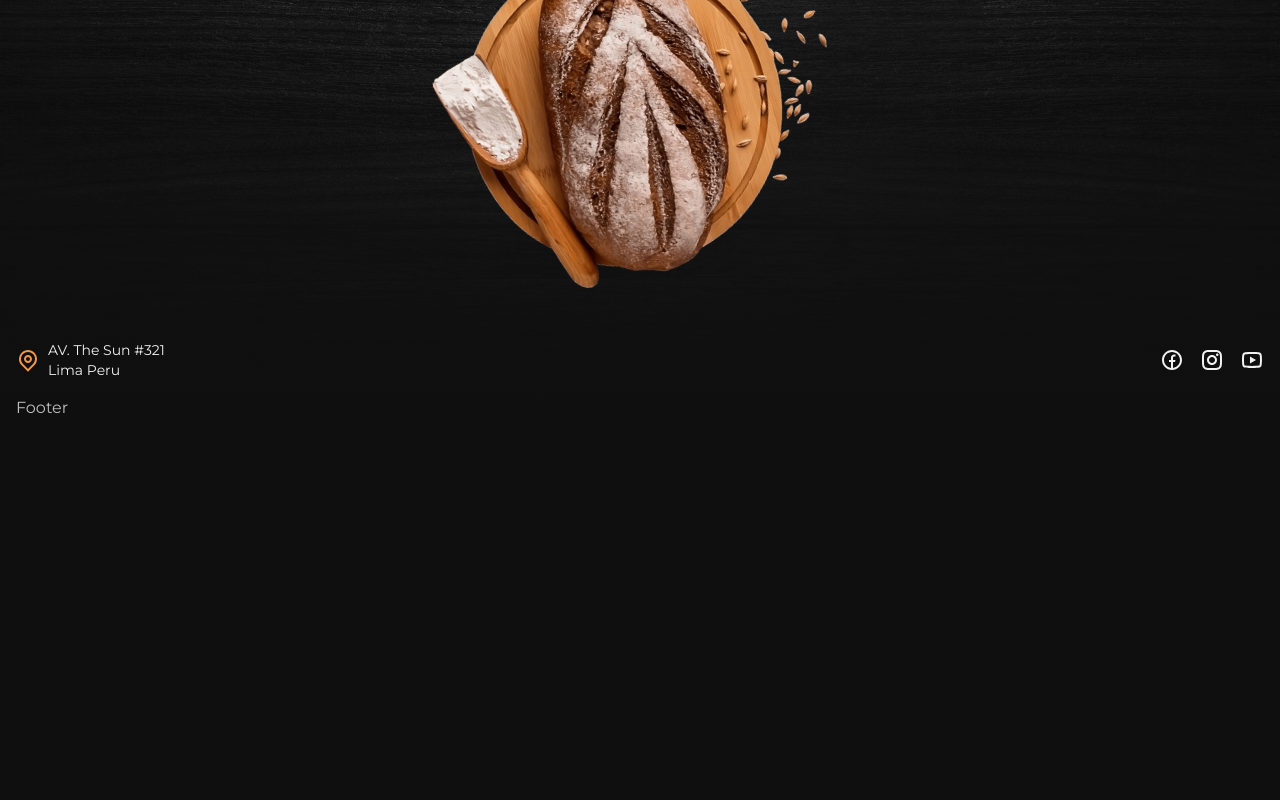
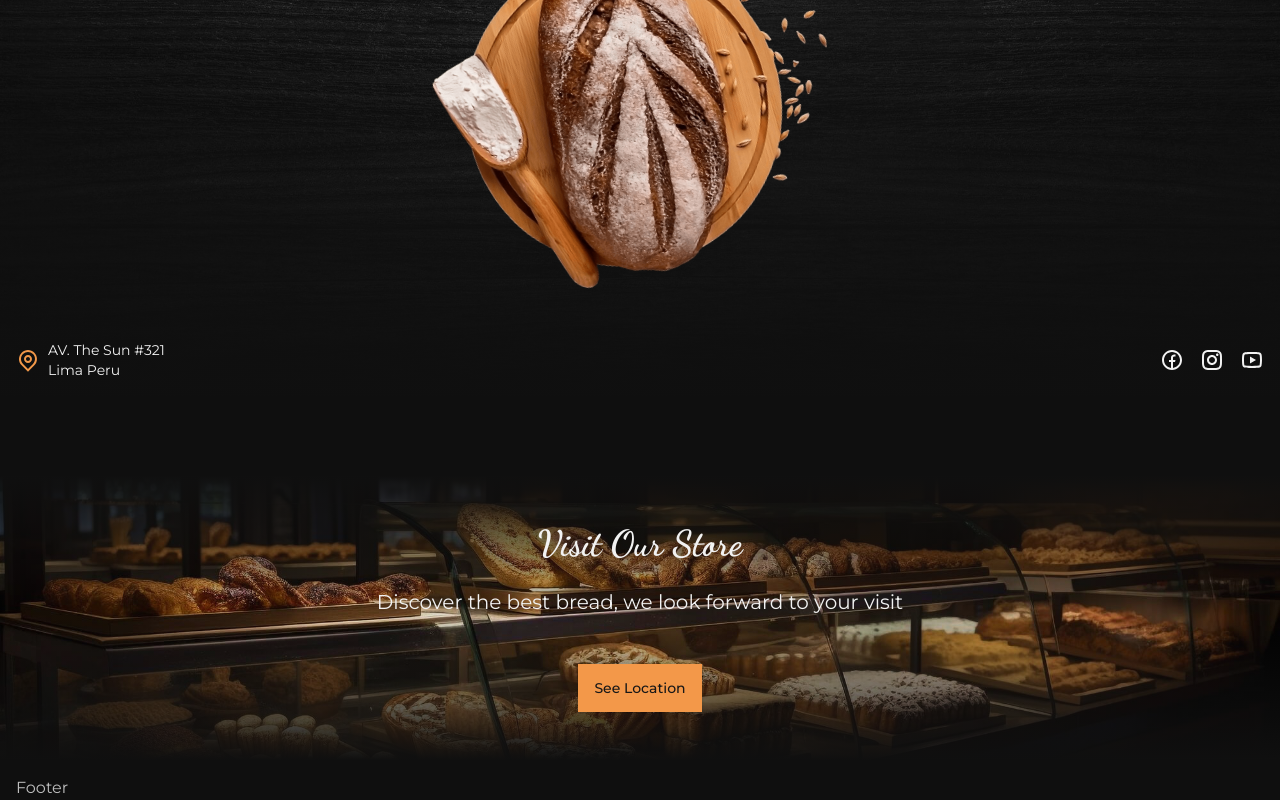
Before and after one commit to azamat-cto/bakery, a Next.js app: page / in a window 1280 px wide. Shown: the part 504-1304 px from the top of the page. Before the commit the page ends 924 px from the top, so only its background shows below. Built offline with nearby package versions, Linux system fonts and the light colour scheme.

Commit message:
Add visit section

```diff
--- a/src/app/page.tsx
+++ b/src/app/page.tsx
@@ -9,9 +9,11 @@ import IconInstagramLine from "@/components/icons/line/IconInstagramLine";
 import IconMapPinLine from "@/components/icons/line/IconMapPinLine";
 import IconYouTubeLine from "@/components/icons/line/IconYouTubeLine";
 import { Button } from "@/components/ui/button";
+import VisitSection from "@/components/VisitSection";
 
 function Home() {
     return (
+        <>
             <section className="relative pb-4 pt-[6.5rem]">
                 <Image
                     className="absolute inset-0 -z-10 size-full object-cover object-center"
@@ -100,6 +102,9 @@ function Home() {
                     </div>
                 </div>
             </section>
+
+            <VisitSection />
+        </>
     );
 }
 
--- /dev/null
+++ b/src/components/VisitSection.tsx
@@ -0,0 +1,49 @@
+import Image from "next/image";
+import Link from "next/link";
+
+import VisitBg from "@/assets/images/visit-bg.jpg";
+
+import { Button } from "./ui/button";
+
+function VisitSection() {
+    return (
+        <section className="pb-4 pt-20">
+            <div className="container relative">
+                <Image
+                    className="absolute inset-0 -z-10 size-full object-cover object-center"
+                    src={VisitBg}
+                    alt=""
+                    width={2000}
+                    height={1000}
+                />
+                <div className="absolute left-0 top-0 -z-10 size-full bg-gradient-mask2" />
+
+                <div className="grid py-12">
+                    <div className="text-center">
+                        <h2 className="mb-6 text-center font-display text-4xl text-heading">
+                            Visit Our Store
+                        </h2>
+                        <p className="mb-12 text-xl text-heading">
+                            Discover the best bread, we look forward to your
+                            visit
+                        </p>
+                        <Button
+                            className="h-12 rounded-none text-accent-foreground"
+                            asChild
+                        >
+                            <Link
+                                href="/"
+                                target="_blank"
+                                rel="noopener noreferrer"
+                            >
+                                See Location
+                            </Link>
+                        </Button>
+                    </div>
+                </div>
+            </div>
+        </section>
+    );
+}
+
+export default VisitSection;
--- a/tailwind.config.ts
+++ b/tailwind.config.ts
@@ -59,6 +59,8 @@ const config = {
             backgroundImage: {
                 "gradient-mask":
                     "linear-gradient(180deg, hsla(0, 0%, 0%, 0) 0%, hsl(0, 0%, 6%) 100%)",
+                "gradient-mask2":
+                    "linear-gradient(180deg, hsl(0, 0%, 6%) 0%, hsla(0, 0%, 4%, 0.1) 50%, hsl(0, 0%, 6%) 100%)",
             },
             borderRadius: {
                 lg: "var(--radius)",
```
Lines whose indentation alone changed are shown as unchanged.
